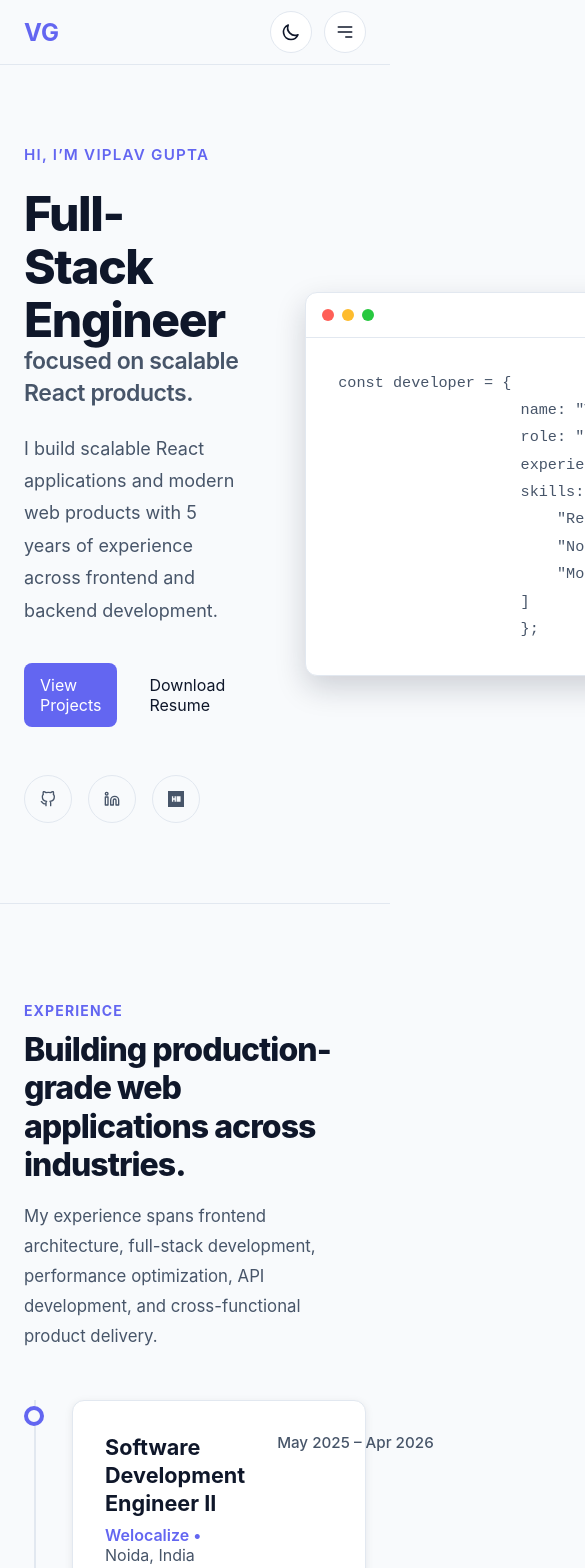
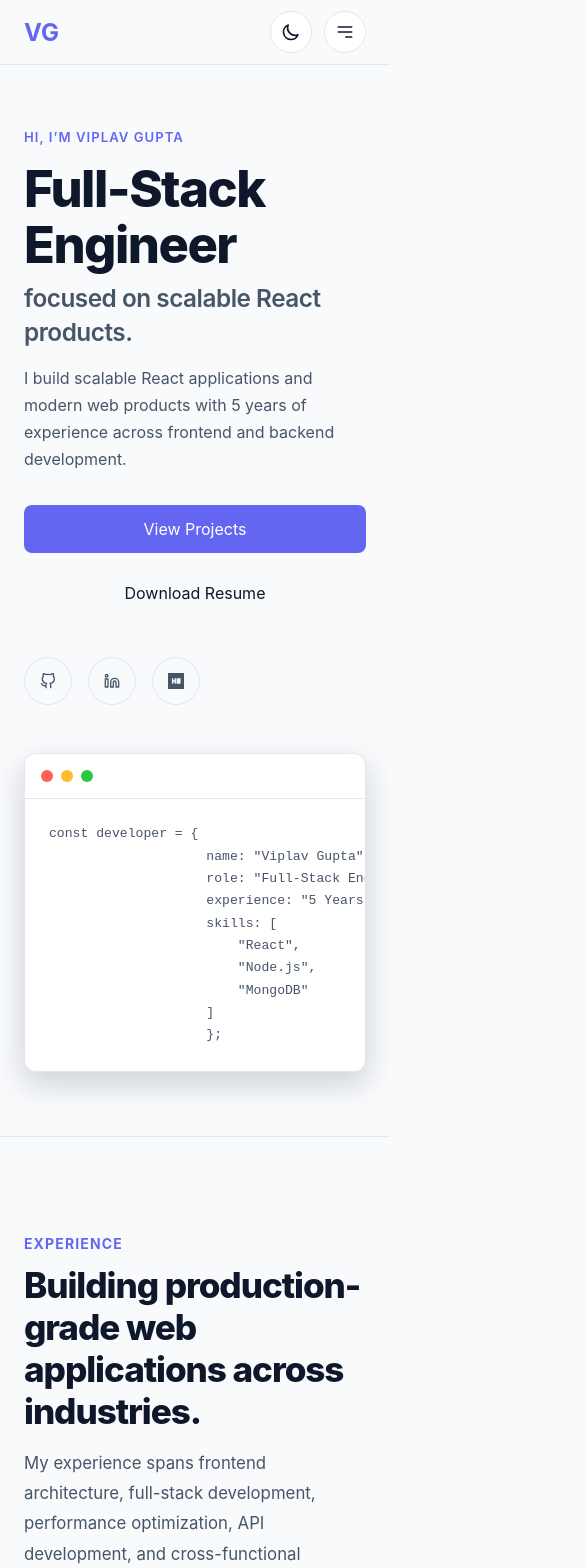
Before and after one commit to viplavg/VG-Portfolio, a React (Vite) app: page / in a window 390 px wide. Shown: the top 1568 px of the page, 585 px wide, since content can reach past the window. Built offline with nearby package versions, Linux system fonts and the light colour scheme.

Commit message:
made all other sections mobile responsive

```diff
--- a/src/sections/Contact/Contact.css
+++ b/src/sections/Contact/Contact.css
@@ -126,3 +126,10 @@
     width: 100%;
   }
 }
+
+@media (max-width: 600px) {
+  .contact__description {
+    max-width: 32ch;
+    margin-inline: auto;
+  }
+}
--- a/src/sections/Experience/Experience.css
+++ b/src/sections/Experience/Experience.css
@@ -150,3 +150,103 @@
   font-size: 0.85rem;
   font-weight: 600;
 }
+
+@media (max-width: 768px) {
+  .experience {
+    padding-block: 6rem;
+  }
+
+  .experience__timeline {
+    gap: var(--space-xl);
+  }
+
+  .experience__timeline::before {
+    left: 7px;
+  }
+
+  .experience-item {
+    grid-template-columns: 16px minmax(0, 1fr);
+    gap: var(--space-md);
+  }
+
+  .experience-item__marker {
+    width: 16px;
+    height: 16px;
+    margin-top: 10px;
+
+    border-width: 3px;
+  }
+
+  .experience-item__content {
+    padding: var(--space-lg);
+  }
+
+  .experience-item__header {
+    flex-direction: column;
+    gap: var(--space-sm);
+  }
+
+  .experience-item__duration {
+    order: -1;
+
+    color: var(--text-secondary);
+
+    font-size: 0.85rem;
+  }
+
+  .experience-item__role {
+    font-size: 1.25rem;
+  }
+
+  .experience-item__company {
+    font-size: 0.95rem;
+    line-height: 1.5;
+  }
+
+  .experience-item__highlights {
+    gap: var(--space-md);
+    margin-top: var(--space-lg);
+  }
+
+  .experience-item__highlights li {
+    padding-left: var(--space-md);
+
+    font-size: 0.95rem;
+    line-height: 1.7;
+  }
+
+  .experience-item__technologies {
+    margin-top: var(--space-lg);
+  }
+}
+
+@media (max-width: 480px) {
+  .experience-item {
+    grid-template-columns: 12px minmax(0, 1fr);
+    gap: var(--space-sm);
+  }
+
+  .experience__timeline::before {
+    left: 5px;
+  }
+
+  .experience-item__marker {
+    width: 12px;
+    height: 12px;
+    margin-top: 12px;
+
+    border-width: 2px;
+  }
+
+  .experience-item__content {
+    padding: var(--space-md);
+  }
+
+  .experience-item__role {
+    font-size: 1.15rem;
+  }
+
+  .experience-item__highlights li {
+    font-size: 0.9rem;
+  }
+}
--- a/src/sections/Footer/Footer.css
+++ b/src/sections/Footer/Footer.css
@@ -22,3 +22,9 @@
     text-align: center;
   }
 }
+
+@media (max-width: 600px) {
+  .footer__content {
+    font-size: 0.85rem;
+  }
+}
--- a/src/sections/Hero/Hero.css
+++ b/src/sections/Hero/Hero.css
@@ -6,12 +6,14 @@
   min-height: calc(100vh - 72px - 10rem);
 
   display: grid;
-  grid-template-columns: 1.2fr 0.8fr;
+  grid-template-columns: minmax(0, 1.2fr) minmax(0, 0.8fr);
   align-items: center;
   gap: 4rem;
 }
 
 .hero__content {
+  min-width: 0;
+
   display: flex;
   flex-direction: column;
   gap: var(--space-lg);
@@ -19,6 +21,7 @@
 
 .hero__eyebrow {
   color: var(--accent-primary);
+
   font-size: 0.95rem;
   font-weight: 600;
   letter-spacing: 0.08em;
@@ -26,15 +29,19 @@
 }
 
 .hero__title {
+  color: var(--text-primary);
+
   font-size: clamp(3rem, 6vw, 5rem);
+  font-weight: 800;
   line-height: 1.1;
-  font-weight: 800;
   letter-spacing: -0.03em;
 }
 
 .hero__title span {
   display: block;
+
   color: var(--text-secondary);
+
   font-size: 0.48em;
   font-weight: 600;
   line-height: 1.35;
@@ -53,12 +60,15 @@
 .hero__actions {
   display: flex;
   align-items: center;
+  flex-wrap: wrap;
   gap: var(--space-md);
 
   margin-top: var(--space-sm);
 }
 
 .hero__visual {
+  min-width: 0;
+
   display: flex;
   align-items: center;
   justify-content: center;
@@ -108,39 +118,45 @@
 }
 
 .hero__code-content {
+  margin: 0;
   padding: var(--space-xl);
+
+  overflow-x: auto;
 
   color: var(--text-secondary);
 
+  font-family: "Courier New", monospace;
   font-size: 0.95rem;
   line-height: 1.8;
-  font-family: "Courier New", monospace;
-
-  overflow-x: auto;
+  white-space: pre;
 }
 
 .hero__socials {
   display: flex;
   align-items: center;
+  flex-wrap: wrap;
   gap: var(--space-md);
 
   margin-top: var(--space-lg);
 }
 
 .hero__socials a {
+  width: 48px;
+  height: 48px;
+
   display: inline-flex;
   align-items: center;
   justify-content: center;
 
-  width: 48px;
-  height: 48px;
+  color: var(--text-secondary);
 
   border: 1px solid var(--border-color);
   border-radius: 50%;
 
-  color: var(--text-secondary);
-
-  transition: all 0.2s ease;
+  transition:
+    color 0.2s ease,
+    border-color 0.2s ease,
+    transform 0.2s ease;
 }
 
 .hero__socials a:hover {
@@ -148,3 +164,113 @@
   border-color: var(--accent-primary);
   transform: translateY(-2px);
 }
+
+@media (max-width: 900px) {
+  .hero {
+    padding-block: 4.5rem;
+  }
+
+  .hero__inner {
+    min-height: auto;
+
+    grid-template-columns: 1fr;
+    gap: 3.5rem;
+  }
+
+  .hero__content {
+    max-width: 720px;
+  }
+
+  .hero__visual {
+    justify-content: flex-start;
+  }
+
+  .hero__code-card {
+    max-width: 620px;
+  }
+}
+
+@media (max-width: 600px) {
+  .hero {
+    padding-block: 4rem;
+  }
+
+  .hero__inner {
+    gap: 3rem;
+  }
+
+  .hero__content {
+    gap: var(--space-md);
+  }
+
+  .hero__eyebrow {
+    font-size: 0.82rem;
+  }
+
+  .hero__title {
+    font-size: clamp(2.5rem, 13vw, 4rem);
+  }
+
+  .hero__title span {
+    margin-top: var(--space-xs);
+
+    font-size: 0.48em;
+    line-height: 1.4;
+  }
+
+  .hero__description {
+    font-size: 1rem;
+    line-height: 1.7;
+  }
+
+  .hero__actions {
+    align-items: stretch;
+    flex-direction: column;
+
+    width: 100%;
+    margin-top: var(--space-md);
+  }
+
+  .hero__actions .btn {
+    width: 100%;
+    min-height: 48px;
+  }
+
+  .hero__socials {
+    margin-top: var(--space-lg);
+  }
+
+  .hero__visual {
+    width: 100%;
+  }
+
+  .hero__code-card {
+    max-width: 100%;
+  }
+
+  .hero__code-content {
+    padding: var(--space-lg);
+
+    font-size: 0.82rem;
+    line-height: 1.7;
+  }
+}
+
+@media (max-width: 380px) {
+  .hero {
+    padding-block: 3.5rem;
+  }
+
+  .hero__title {
+    font-size: 2.35rem;
+  }
+
+  .hero__socials a {
+    width: 44px;
+    height: 44px;
+  }
+
+  .hero__code-content {
+    font-size: 0.76rem;
+  }
+}
--- a/src/sections/Projects/Projects.css
+++ b/src/sections/Projects/Projects.css
@@ -182,3 +182,35 @@
     width: 100%;
   }
 }
+
+@media (max-width: 600px) {
+  .projects {
+    padding-block: 6rem;
+  }
+
+  .project-card {
+    padding: var(--space-lg);
+  }
+
+  .project-card__title {
+    font-size: 1.45rem;
+  }
+
+  .project-card__description {
+    font-size: 0.95rem;
+    line-height: 1.7;
+  }
+
+  .project-card__technologies {
+    gap: var(--space-xs);
+  }
+
+  .project-card__technologies span {
+    padding: 0.4rem 0.7rem;
+    font-size: 0.82rem;
+  }
+
+  .project-card__actions {
+    gap: var(--space-sm);
+  }
+}
--- a/src/sections/Projects/Projects.jsx
+++ b/src/sections/Projects/Projects.jsx
@@ -21,7 +21,11 @@ const Projects = () => {
         />
 
         <div className="projects__featured">
-          {featuredProjects.map((project) => (
+          {featuredProjects.map((project) => {
+            const hasProjectLinks =
+              project.githubUrl || project.liveUrl;
+
+            return (
               <article
                 key={project.id}
                 className="project-card"
@@ -45,7 +49,9 @@ const Projects = () => {
                     ))}
                   </div>
 
+                  {hasProjectLinks && (
                     <div className="project-card__actions">
+                      {project.githubUrl && (
                         <a
                           href={project.githubUrl}
                           target="_blank"
@@ -53,7 +59,9 @@ const Projects = () => {
                         >
                           GitHub
                         </a>
+                      )}
 
+                      {project.liveUrl && (
                         <a
                           href={project.liveUrl}
                           target="_blank"
@@ -61,10 +69,13 @@ const Projects = () => {
                         >
                           Live Demo
                         </a>
+                      )}
                     </div>
+                  )}
                 </div>
               </article>
-          ))}
+            );
+          })}
         </div>
 
         {otherProjects.length > 0 && (
@@ -73,7 +84,11 @@ const Projects = () => {
               Other Projects
             </h3>
 
-            {otherProjects.map((project) => (
+            {otherProjects.map((project) => {
+              const hasProjectLinks =
+                project.githubUrl || project.liveUrl;
+
+              return (
                 <article
                   key={project.id}
                   className="project-card project-card--compact"
@@ -91,8 +106,33 @@ const Projects = () => {
                       <span key={tech}>{tech}</span>
                     ))}
                   </div>
+
+                  {hasProjectLinks && (
+                    <div className="project-card__actions">
+                      {project.githubUrl && (
+                        <a
+                          href={project.githubUrl}
+                          target="_blank"
+                          rel="noreferrer"
+                        >
+                          GitHub
+                        </a>
+                      )}
+
+                      {project.liveUrl && (
+                        <a
+                          href={project.liveUrl}
+                          target="_blank"
+                          rel="noreferrer"
+                        >
+                          Live Demo
+                        </a>
+                      )}
+                    </div>
+                  )}
                 </article>
-            ))}
+              );
+            })}
           </div>
         )}
       </div>
--- a/src/sections/Skills/Skills.css
+++ b/src/sections/Skills/Skills.css
@@ -87,3 +87,9 @@
     padding: var(--space-lg);
   }
 }
+
+@media (max-width: 600px) {
+  .section-heading__title {
+    font-size: clamp(2rem, 9vw, 3rem);
+  }
+}
```
Lines whose indentation alone changed are shown as unchanged.
